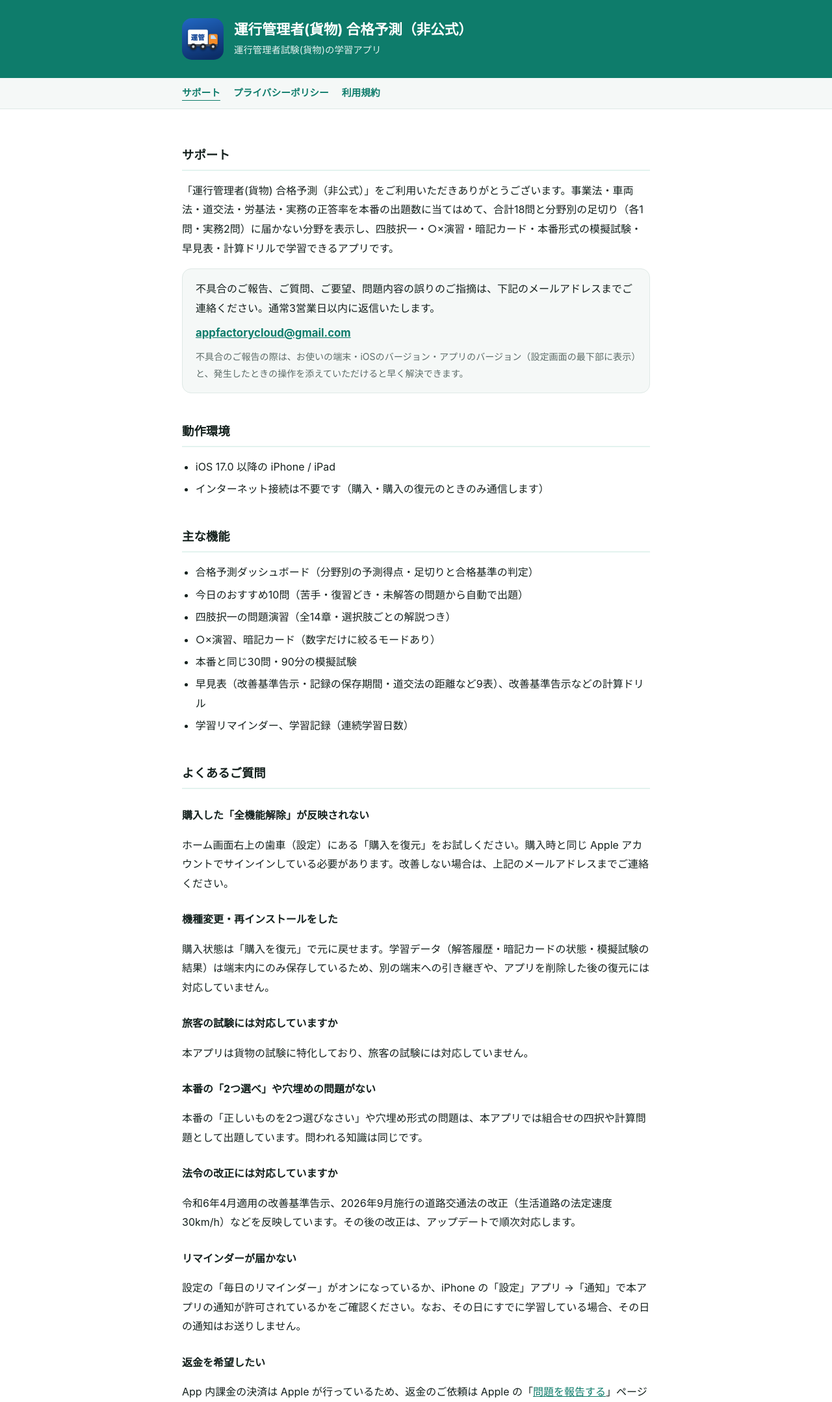
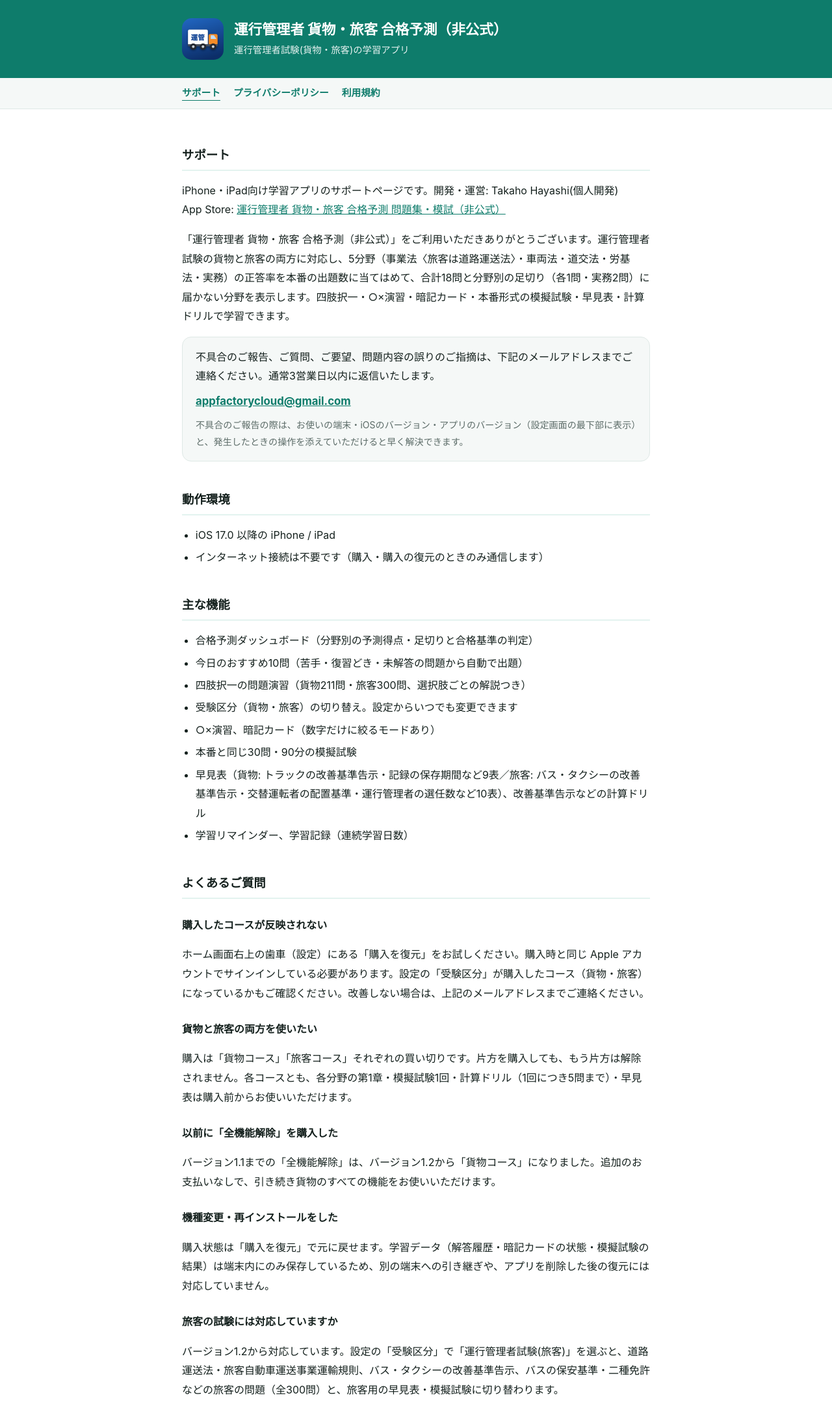
Before and after one commit to taaaaho/unkan, a plain HTML site: page docs/index.html in a window 1280 px wide. Shown: the top 2157 px of the page at 65% size. Drawn offline with Linux system fonts and the light colour scheme.

Commit message:
旅客に対応(1.2): アプリ名・課金(貨物コース/旅客コース)・FAQ・開発者名とApp Storeリンク
Co-Authored-By: Claude Opus 5.5 <noreply@anthropic.com>

```diff
--- a/docs/index.html
+++ b/docs/index.html
@@ -3,8 +3,8 @@
 <head>
 <meta charset="UTF-8">
 <meta name="viewport" content="width=device-width, initial-scale=1.0">
-<title>サポート | 運行管理者(貨物) 合格予測（非公式）</title>
-<meta name="description" content="運行管理者(貨物) 合格予測（非公式）のサポートページ。お問い合わせ先とよくあるご質問。">
+<title>サポート | 運行管理者 貨物・旅客 合格予測（非公式）</title>
+<meta name="description" content="運行管理者 貨物・旅客 合格予測（非公式）のサポートページ。お問い合わせ先とよくあるご質問。">
 <link rel="icon" href="icon.png">
 <link rel="apple-touch-icon" href="icon.png">
 <link rel="stylesheet" href="style.css">
@@ -14,8 +14,8 @@
   <div class="inner">
     <img src="icon.png" alt="">
     <div>
-      <h1>運行管理者(貨物) 合格予測<span class="nowrap">（非公式）</span></h1>
-      <p>運行管理者試験(貨物)の学習アプリ</p>
+      <h1>運行管理者 貨物・旅客 合格予測<span class="nowrap">（非公式）</span></h1>
+      <p>運行管理者試験(貨物・旅客)の学習アプリ</p>
     </div>
   </div>
 </header>
@@ -28,7 +28,9 @@
 </nav>
 <main>
 <h2>サポート</h2>
-<p>「運行管理者(貨物) 合格予測（非公式）」をご利用いただきありがとうございます。事業法・車両法・道交法・労基法・実務の正答率を本番の出題数に当てはめて、合計18問と分野別の足切り（各1問・実務2問）に届かない分野を表示し、四肢択一・○×演習・暗記カード・本番形式の模擬試験・早見表・計算ドリルで学習できるアプリです。</p>
+<p>iPhone・iPad向け学習アプリのサポートページです。開発・運営: Takaho Hayashi(個人開発)<br>
+App Store: <a href="https://apps.apple.com/jp/app/id6819261032">運行管理者 貨物・旅客 合格予測 問題集・模試（非公式）</a></p>
+<p>「運行管理者 貨物・旅客 合格予測（非公式）」をご利用いただきありがとうございます。運行管理者試験の貨物と旅客の両方に対応し、5分野（事業法〈旅客は道路運送法〉・車両法・道交法・労基法・実務）の正答率を本番の出題数に当てはめて、合計18問と分野別の足切り（各1問・実務2問）に届かない分野を表示します。四肢択一・○×演習・暗記カード・本番形式の模擬試験・早見表・計算ドリルで学習できます。</p>
 
 <div class="card">
   <p style="margin:0">不具合のご報告、ご質問、ご要望、問題内容の誤りのご指摘は、下記のメールアドレスまでご連絡ください。通常3営業日以内に返信いたします。</p>
@@ -46,24 +48,29 @@
 <ul>
   <li>合格予測ダッシュボード（分野別の予測得点・足切りと合格基準の判定）</li>
   <li>今日のおすすめ10問（苦手・復習どき・未解答の問題から自動で出題）</li>
-  <li>四肢択一の問題演習（全14章・選択肢ごとの解説つき）</li>
+  <li>四肢択一の問題演習（貨物211問・旅客300問、選択肢ごとの解説つき）</li>
+  <li>受験区分（貨物・旅客）の切り替え。設定からいつでも変更できます</li>
   <li>○×演習、暗記カード（数字だけに絞るモードあり）</li>
   <li>本番と同じ30問・90分の模擬試験</li>
-  <li>早見表（改善基準告示・記録の保存期間・道交法の距離など9表）、改善基準告示などの計算ドリル</li>
+  <li>早見表（貨物: トラックの改善基準告示・記録の保存期間など9表／旅客: バス・タクシーの改善基準告示・交替運転者の配置基準・運行管理者の選任数など10表）、改善基準告示などの計算ドリル</li>
   <li>学習リマインダー、学習記録（連続学習日数）</li>
 </ul>
 
 <h2>よくあるご質問</h2>
-<h3>購入した「全機能解除」が反映されない</h3>
-<p>ホーム画面右上の歯車（設定）にある「購入を復元」をお試しください。購入時と同じ Apple アカウントでサインインしている必要があります。改善しない場合は、上記のメールアドレスまでご連絡ください。</p>
+<h3>購入したコースが反映されない</h3>
+<p>ホーム画面右上の歯車（設定）にある「購入を復元」をお試しください。購入時と同じ Apple アカウントでサインインしている必要があります。設定の「受験区分」が購入したコース（貨物・旅客）になっているかもご確認ください。改善しない場合は、上記のメールアドレスまでご連絡ください。</p>
+<h3>貨物と旅客の両方を使いたい</h3>
+<p>購入は「貨物コース」「旅客コース」それぞれの買い切りです。片方を購入しても、もう片方は解除されません。各コースとも、各分野の第1章・模擬試験1回・計算ドリル（1回につき5問まで）・早見表は購入前からお使いいただけます。</p>
+<h3>以前に「全機能解除」を購入した</h3>
+<p>バージョン1.1までの「全機能解除」は、バージョン1.2から「貨物コース」になりました。追加のお支払いなしで、引き続き貨物のすべての機能をお使いいただけます。</p>
 <h3>機種変更・再インストールをした</h3>
 <p>購入状態は「購入を復元」で元に戻せます。学習データ（解答履歴・暗記カードの状態・模擬試験の結果）は端末内にのみ保存しているため、別の端末への引き継ぎや、アプリを削除した後の復元には対応していません。</p>
 <h3>旅客の試験には対応していますか</h3>
-<p>本アプリは貨物の試験に特化しており、旅客の試験には対応していません。</p>
+<p>バージョン1.2から対応しています。設定の「受験区分」で「運行管理者試験(旅客)」を選ぶと、道路運送法・旅客自動車運送事業運輸規則、バス・タクシーの改善基準告示、バスの保安基準・二種免許などの旅客の問題（全300問）と、旅客用の早見表・模擬試験に切り替わります。</p>
 <h3>本番の「2つ選べ」や穴埋めの問題がない</h3>
 <p>本番の「正しいものを2つ選びなさい」や穴埋め形式の問題は、本アプリでは組合せの四択や計算問題として出題しています。問われる知識は同じです。</p>
 <h3>法令の改正には対応していますか</h3>
-<p>令和6年4月適用の改善基準告示、2026年9月施行の道路交通法の改正（生活道路の法定速度30km/h）などを反映しています。その後の改正は、アップデートで順次対応します。</p>
+<p>令和6年4月適用の改善基準告示（トラック・バス・タクシー）、2026年9月施行の道路交通法の改正（生活道路の法定速度30km/h）などを反映しています。その後の改正は、アップデートで順次対応します。</p>
 <h3>リマインダーが届かない</h3>
 <p>設定の「毎日のリマインダー」がオンになっているか、iPhone の「設定」アプリ →「通知」で本アプリの通知が許可されているかをご確認ください。なお、その日にすでに学習している場合、その日の通知はお送りしません。</p>
 <h3>返金を希望したい</h3>
@@ -72,7 +79,14 @@
 <p>お手数ですが、章の名前と問題文の冒頭を添えて、上記のメールアドレスまでお知らせください。確認のうえ、アップデートで修正いたします。</p>
 
 <h2>内容について</h2>
-<p>問題・解説・暗記カードはすべて開発者によるオリジナルで、公表試験問題や市販の教材を転載したものではありません。内容は2026年10月1日時点の法令等に基づいて作成しています。法令の改正により実際と異なる場合がありますので、最新の情報は試験実施団体・行政機関の公表資料でご確認ください。</p>
+<p>問題・解説・暗記カードはすべて開発者によるオリジナルで、公表試験問題や市販の教材を転載したものではありません。内容は2026年10月1日時点（旅客の章は2026年11月時点）の法令等に基づいて作成しています。法令の改正により実際と異なる場合がありますので、最新の情報は試験実施団体・行政機関の公表資料でご確認ください。</p>
+
+<h2>関連リンク</h2>
+<ul>
+  <li><a href="https://apps.apple.com/jp/app/id6819261032">App Storeのアプリページ</a></li>
+  <li><a href="terms.html">利用規約</a></li>
+  <li><a href="privacy.html">プライバシーポリシー</a></li>
+</ul>
 
 </main>
 <footer>
```
Also changed, not shown: docs/privacy.html (+5 -5 lines), docs/terms.html (+7 -7 lines).
